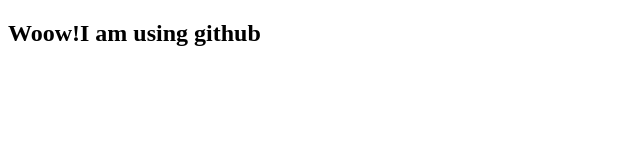
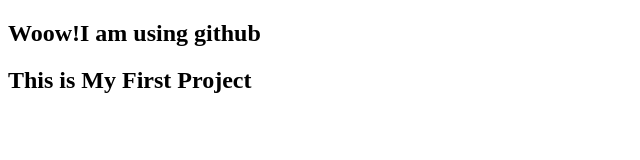
Before and after one commit to hasanahmed88/repo-1, a plain HTML site: page index.html in a window 1280 px wide. Shown: the whole page, without its empty margins (0-640 px from the left). Drawn offline with Linux system fonts and the light colour scheme.

Commit message:
added a header

```diff
--- a/index.html
+++ b/index.html
@@ -7,5 +7,6 @@
 </head>
 <body>
     <h2>Woow!I am using github</h2>
+    <h2>This is My First Project</h2>
 </body>
 </html>
```
